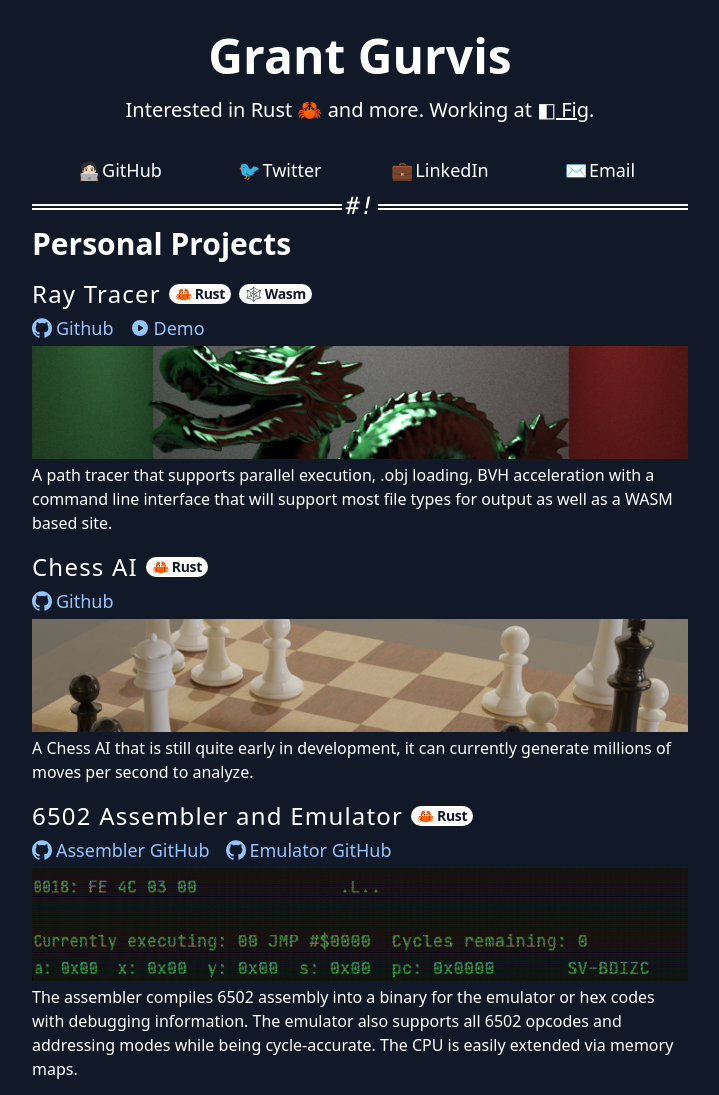
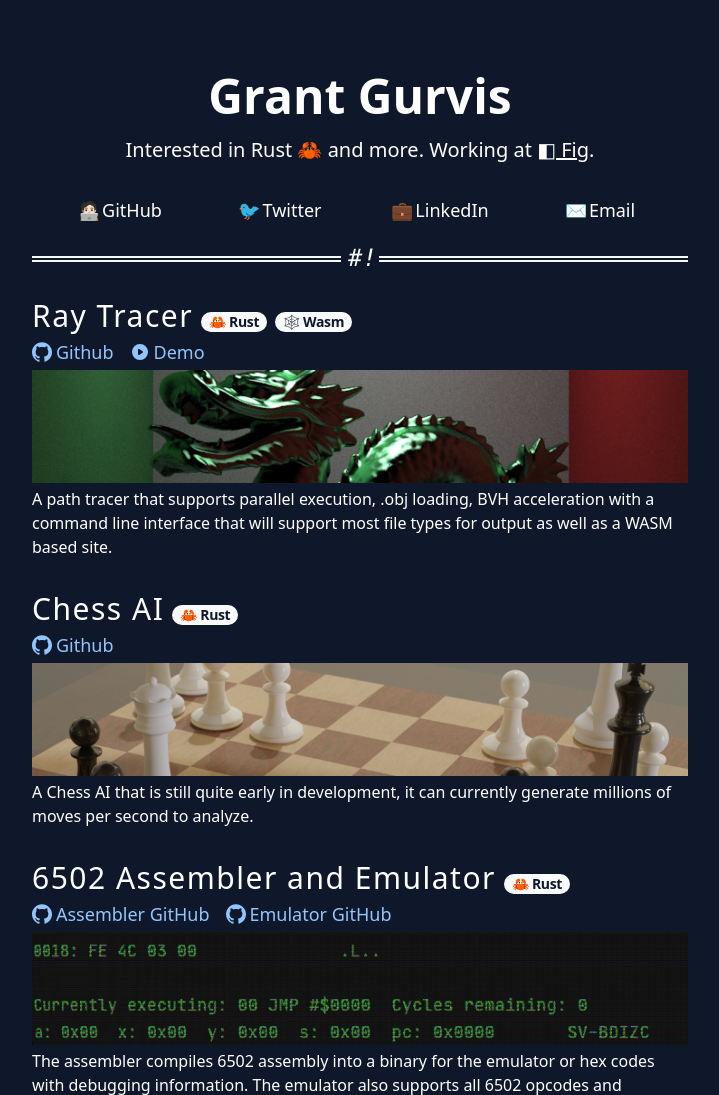
Before and after one commit to grant0417/website, a Gatsby site: page / in a window 1280 px wide. Shown: the top 1095 px of the page, without its empty margins (280-999 px from the left). Built offline with nearby package versions, Linux system fonts and the light colour scheme; Gatsby itself is replaced by a stand-in of ours.

Commit message:
clean up site

```diff
--- a/src/components/pill.js
+++ b/src/components/pill.tsx
@@ -2,7 +2,7 @@ import React from 'react';
 
 export function Pill({ name }) {
   return (
-    <div className="bg-white text-gray-900 rounded-full px-1.5 text-sm font-bold whitespace-nowrap tracking-tight">
+    <div className="bg-slate-50 text-slate-900 rounded-full px-2 text-sm font-bold whitespace-nowrap tracking-tight">
       {name}
     </div>
   );
--- a/src/pages/404.js
+++ b/src/pages/404.tsx
@@ -6,7 +6,7 @@ import '../styles/global.css';
 // markup
 const NotFoundPage = () => {
   return (
-    <main className="bg-gray-900 min-h-screen flex flex-col justify-center">
+    <main className="bg-slate-900 min-h-screen flex flex-col justify-center">
       <Helmet>
         <title>404 - Page Not Found</title>
       </Helmet>
--- a/src/pages/blog/index.js
+++ b/src/pages/blog/index.tsx
@@ -1,11 +1,11 @@
-import * as React from 'react';
-import { Link, graphql } from 'gatsby';
+import * as React from "react";
+import { Link, graphql } from "gatsby";
 
 export default function Index({ data }) {
   const { edges: posts } = data.allMarkdownRemark;
   console.log(posts);
   return (
-    <main className="bg-gray-900 min-h-screen flex flex-col justify-center">
+    <main className="bg-slate-900 min-h-screen flex flex-col justify-center">
       {/* {posts
         .map(({ node: post }) => {
           return (
@@ -19,11 +19,8 @@ export default function Index({ data }) {
           );
         })} */}
       <div className="flex flex-col text-center gap-2">
-        <h1 className="text-5xl font-bold text-white">ComGrant Gurvis
-
-A Computer Science student at the University of South Florida interested in Computer Science, Electronics, and Math.ing soon...</h1>
         <Link to="/" className="text-2xl text-white underline">
-          {'< Go back to the homepage'}
+          {"< Go back to the homepage"}
         </Link>
       </div>
     </main>
--- a/src/pages/index.js
+++ b/src/pages/index.tsx
@@ -10,23 +10,26 @@ import {
 } from "../components/icons";
 import "../styles/global.css";
 import { StaticImage } from "gatsby-plugin-image";
-import {
-  RustPill,
-  TypescriptPill,
-  WasmPill,
-  ReactPill,
-  PostgresPill,
-  KicadPill,
-} from "../components/pill";
+import { RustPill, WasmPill } from "../components/pill";
 
-const Project = ({ title, description, links, img, pills = [] }) => {
+const Project = ({
+  title,
+  description,
+  links,
+  img,
+  pills = [],
+}: {
+  title: string;
+  description: string;
+  links: { url: string; text: string; icon: React.ReactNode }[];
+  img: React.ReactNode;
+  pills?: React.ReactElement[];
+}) => {
   return (
     <div className="flex flex-col gap-1">
-      <div className="flex flex-row flex-wrap gap-2 items-center">
-        <h3 className="text-2xl text-white tracking-wider">{title}</h3>
-        {pills.map((pill, i) => (
-          <div key={i}>{pill}</div>
-        ))}
+      <div className="flex flex-row flex-wrap gap-2 items-baseline">
+        <h3 className="text-3xl text-white tracking-wider">{title}</h3>
+        {pills.map((pill, i) => React.cloneElement(pill, { key: i }))}
       </div>
       {links && (
         <div className="flex flex-row flex-wrap gap-x-4 gap-y-2">
@@ -51,7 +54,7 @@ const Project = ({ title, description, links, img, pills = [] }) => {
 
 const IndexPage = () => {
   return (
-    <main className="bg-gray-900 min-h-screen">
+    <main className="bg-slate-900 min-h-screen">
       <Helmet>
         <title lang="en">Grant Gurvis</title>
         <meta charSet="utf-8" />
@@ -59,7 +62,7 @@ const IndexPage = () => {
         <html lang="en" />
       </Helmet>
 
-      <div className="flex flex-col gap-4 max-w-2xl px-1 sm:px-2 mx-auto">
+      <div className="flex flex-col gap-4 max-w-2xl px-1 sm:px-2 mx-auto m-10">
         <div className="flex flex-col items-center px-4 pt-8 pb-4 gap-4">
           <h1 className="text-white text-5xl font-bold">Grant Gurvis</h1>
 
@@ -72,7 +75,7 @@ const IndexPage = () => {
           </p>
         </div>
 
-        <div className="grid grid-cols-2 sm:grid-cols-4 place-items-center gap-4 px-4 pb-1">
+        <div className="grid grid-cols-2 sm:grid-cols-4 place-items-center gap-4 px-4 pb-4">
           {[
             {
               text: "GitHub",
@@ -114,11 +117,11 @@ const IndexPage = () => {
         </div>
 
         <hr />
-        <section id="programming-projects" className="flex flex-col gap-4 pb-4">
-          <h2 className="text-white text-3xl font-bold">
-            Personal Projects
-          </h2>
 
+        <section
+          id="programming-projects"
+          className="flex flex-col space-y-8 pb-4 pt-5"
+        >
           <Project
             title="Ray Tracer"
             description="A path
--- a/src/styles/global.css
+++ b/src/styles/global.css
@@ -2,11 +2,9 @@
 @tailwind components;
 @tailwind utilities;
 
-/* @import url('https://fonts.googleapis.com/css2?family=Open+Sans:wght@300;400;700&display=swap'); */
-
 @layer base {
   hr {
-    @apply bg-gray-900 text-white;
+    @apply bg-slate-900 text-slate-50;
     border: none;
     border-top: 0.4em double;
     overflow: visible;
@@ -15,11 +13,16 @@
   }
 
   hr:after {
-    @apply bg-gray-900 text-white italic font-mono;
+    @apply bg-slate-900 text-slate-50 italic font-mono;
     content: "#!";
     font-size: 1.5em;
-    padding: 0 4px;
+    padding-left: 0.3em;
+    padding-right: 0.1em;
     position: relative;
     top: -0.9em;
   }
+
+  body {
+    @apply bg-slate-900 text-slate-50;
+  }
 }
```
Also changed, not shown: package.json (+14 -14 lines), src/components/icons.tsx (renamed from src/components/icons.js), src/pages/blog/{MarkdownRemark.frontmatter__slug}.tsx (renamed from src/pages/blog/{MarkdownRemark.frontmatter__slug}.js), 1 other file.
